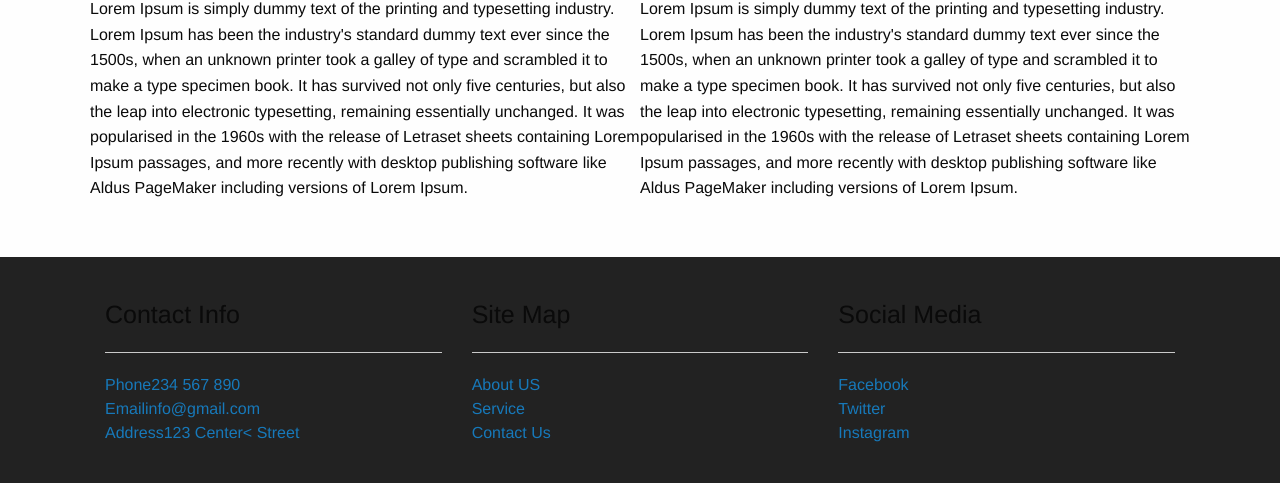
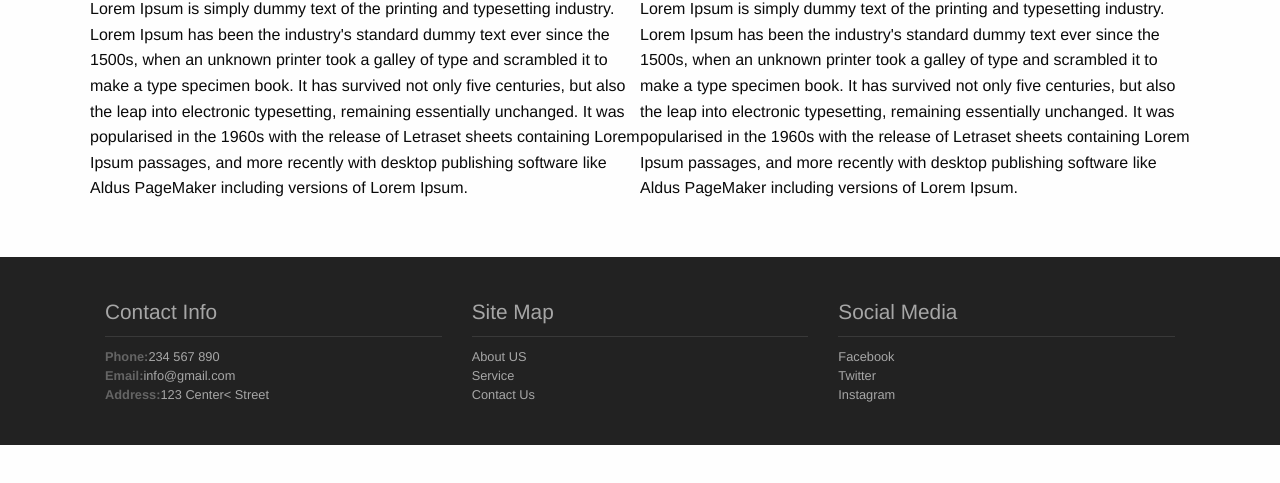
Before and after one commit to peerfahad/Zurb-Foundation, a plain HTML site: page index.html in a window 1280 px wide. Shown: the part 533-1016 px from the top of the page. After the commit the page ends 978 px from the top, so only its background shows below. Drawn offline with Linux system fonts and the light colour scheme.

Commit message:
Modified files

```diff
--- a/css/app.css
+++ b/css/app.css
@@ -78,6 +78,24 @@ footer{
 	padding: 40px 0px;
 	background-color: #222;
 }
+footer hr{
+	border-color: rgba(255,255,255,0.1);
+	margin: 10px 0px;
+}
 footer a{
 	display: block;
+	color: rgba(255,255,255,0.6);
+	font-size: 0.8em;
 }
+footer a span{
+	font-weight: bold;
+	color: rgba(255,255,255,0.3);
+}
+footer a:hover{
+	color: rgba(255,255,255,0.8);
+}
+footer h4{
+	color: rgba(255,255,255,0.6);
+	font-size: 1.3em;
+
+}
--- a/index.html
+++ b/index.html
@@ -67,9 +67,9 @@
      <div class="small-12 medium-4 cell">
        <h4>Contact Info</h4>
        <hr>
-       <a href="#"><span>Phone</span>234 567 890</a>
-       <a href="#"><span>Email</span>info@gmail.com</a>
-       <a href="#"><span>Address</span>123 Center< Street</a>
+       <a href="#"><span>Phone:</span>234 567 890</a>
+       <a href="#"><span>Email:</span>info@gmail.com</a>
+       <a href="#"><span>Address:</span>123 Center< Street</a>
       </div>
       <div class="small-12 medium-4 cell">
        <h4>Site Map</h4>
```
